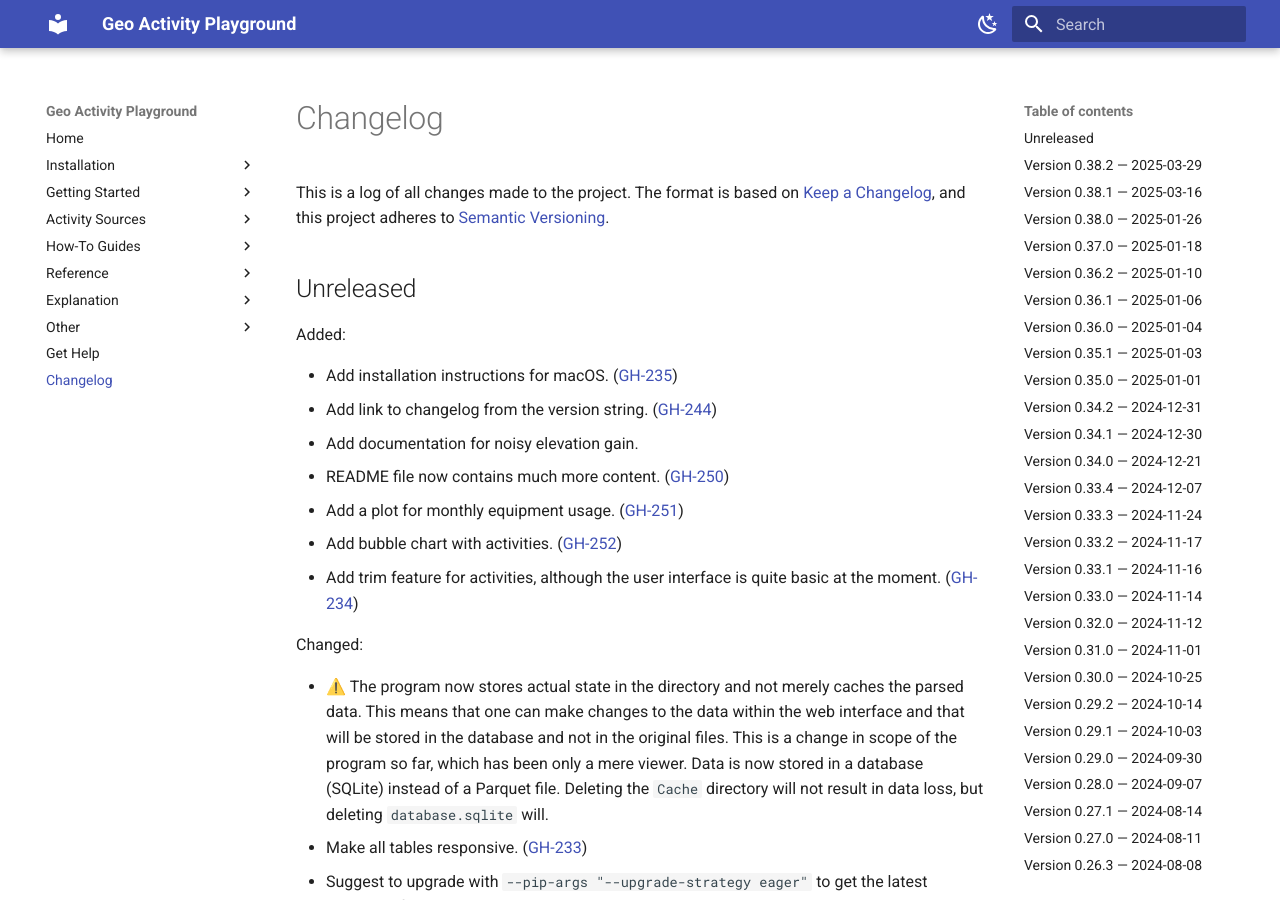
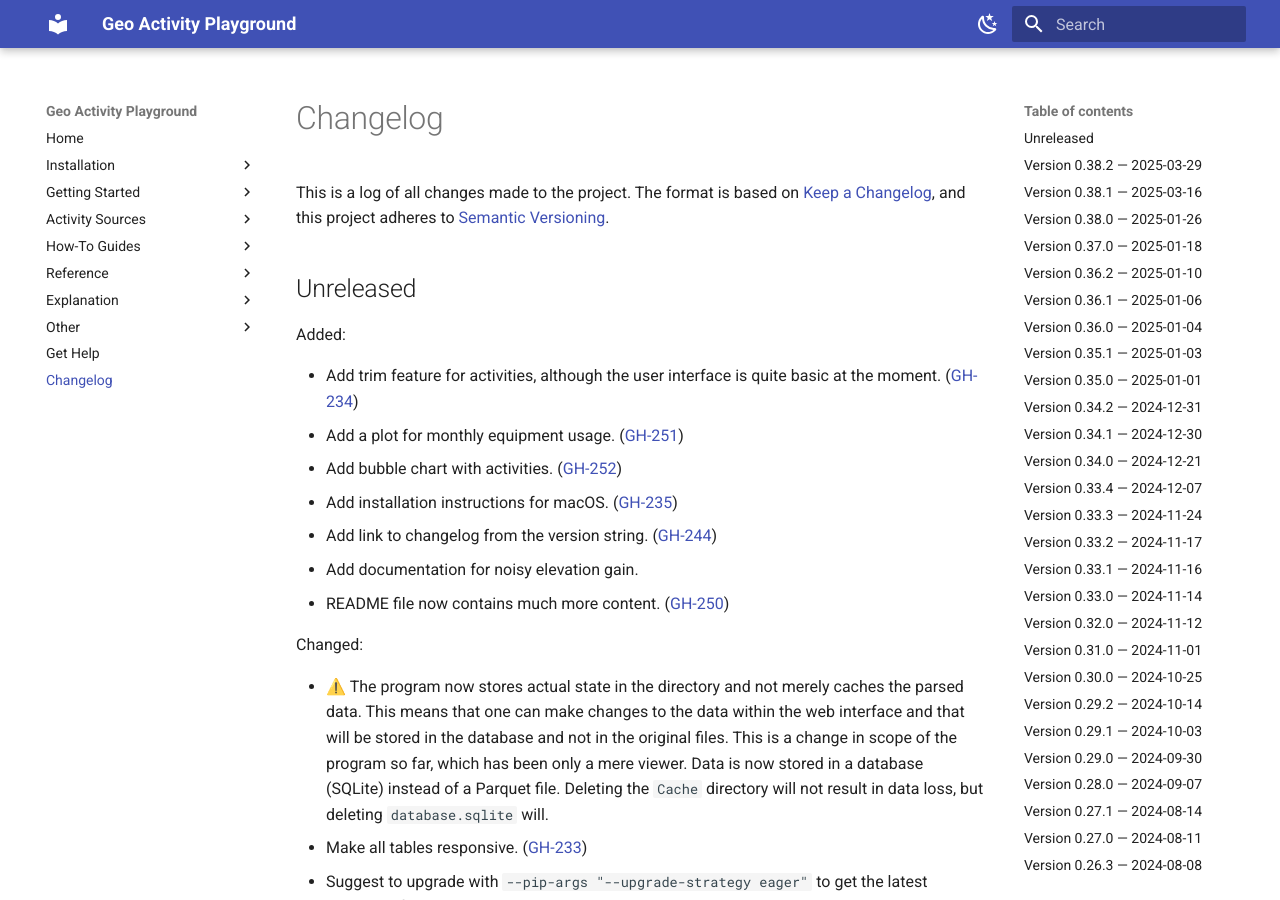
Before and after one commit to martin-ueding/geo-activity-playground, an MkDocs documentation site: the page built from docs/changelog.md, in a window 1280 px wide and 900 px high. Built offline with MkDocs 1.6.1 and Material for MkDocs 9.7.7, drawn with Linux system fonts in a browser that asks for light colours.

Commit message:
Reorder changelog entries

```diff
--- a/docs/changelog.md
+++ b/docs/changelog.md
@@ -19,13 +19,13 @@ Types of changes
 
 Added:
 
+- Add trim feature for activities, although the user interface is quite basic at the moment. ([GH-234](https://github.com/martin-ueding/geo-activity-playground/issues/234))
+- Add a plot for monthly equipment usage. ([GH-251](https://github.com/martin-ueding/geo-activity-playground/issues/251))
+- Add bubble chart with activities. ([GH-252](https://github.com/martin-ueding/geo-activity-playground/issues/252))
 - Add installation instructions for macOS. ([GH-235](https://github.com/martin-ueding/geo-activity-playground/issues/235))
 - Add link to changelog from the version string. ([GH-244](https://github.com/martin-ueding/geo-activity-playground/issues/244))
 - Add documentation for noisy elevation gain.
 - README file now contains much more content. ([GH-250](https://github.com/martin-ueding/geo-activity-playground/issues/250))
-- Add a plot for monthly equipment usage. ([GH-251](https://github.com/martin-ueding/geo-activity-playground/issues/251))
-- Add bubble chart with activities. ([GH-252](https://github.com/martin-ueding/geo-activity-playground/issues/252))
-- Add trim feature for activities, although the user interface is quite basic at the moment. ([GH-234](https://github.com/martin-ueding/geo-activity-playground/issues/234))
 
 Changed:
 
```
